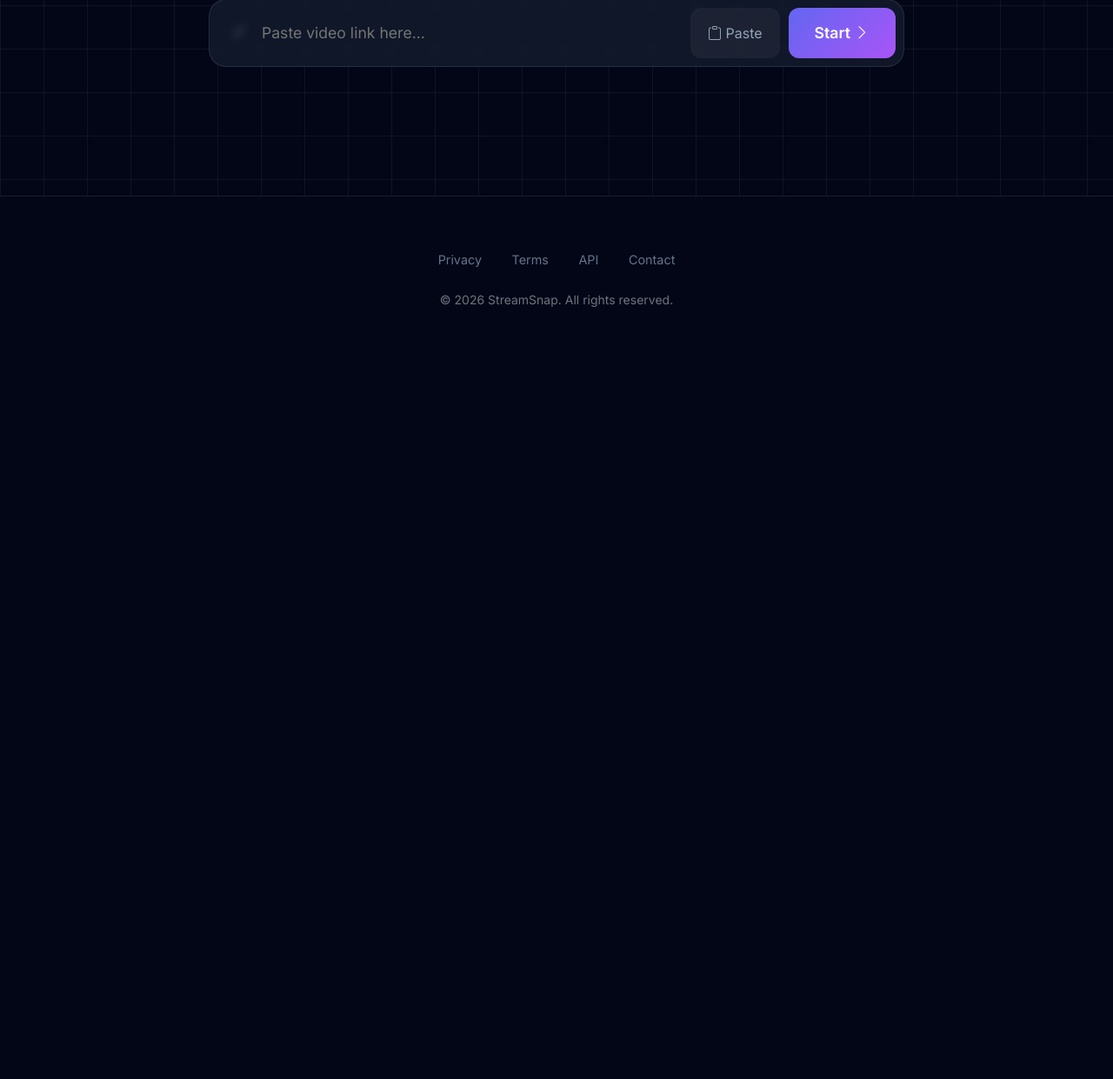
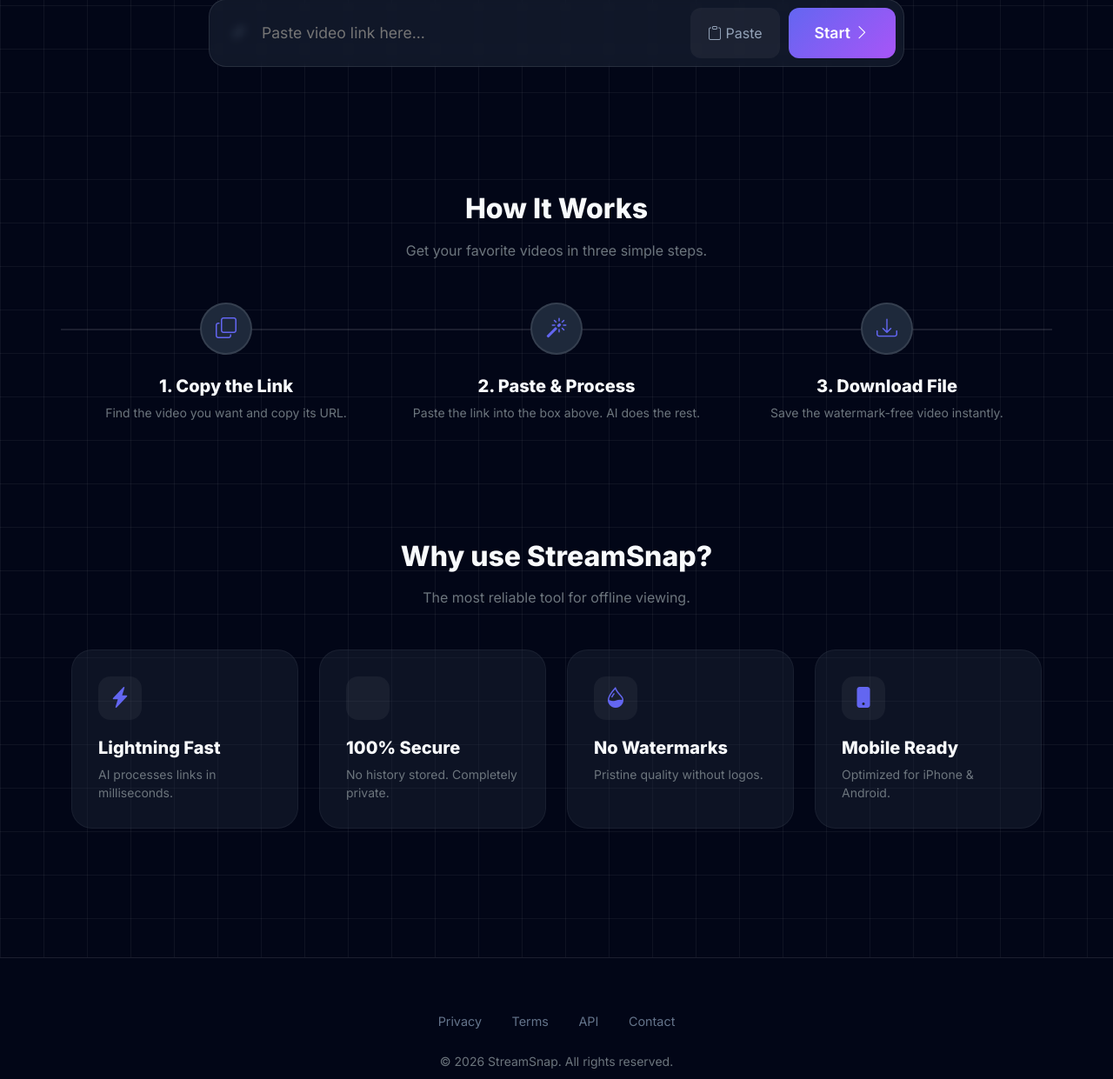
Before and after one commit to Arslan2116/streamsnap-backend, a Flask app: page / in a window 1280 px wide. Shown: the part 594-1835 px from the top of the page at 87% size. Before the commit the page ends 947 px from the top, so only its background shows below. Run offline with Flask 3, Linux system fonts and the light colour scheme; some libraries are stand-ins or nearby versions.

Commit message:
Fixed missing sections and added dynamic colors

```diff
--- a/templates/index.html
+++ b/templates/index.html
@@ -20,7 +20,6 @@
 
     .gradient-text { background: linear-gradient(135deg, #fff 0%, #94a3b8 100%); -webkit-background-clip: text; -webkit-text-fill-color: transparent; }
 
-    /* Ye text rang badlega jab link paste hoga */
     .gradient-highlight {
         background: var(--theme-gradient);
         -webkit-background-clip: text;
@@ -32,7 +31,6 @@
     .platform-tabs { display: inline-flex; background: rgba(255,255,255,0.03); padding: 5px; border-radius: 50px; border: 1px solid rgba(255,255,255,0.1); margin-bottom: 30px; }
     .tab-btn { background: transparent; border: none; color: #94a3b8; padding: 10px 25px; border-radius: 40px; font-weight: 500; transition: all 0.3s; }
 
-    /* Active Tab Rang Badlega */
     .tab-btn.active {
         background: var(--theme-color);
         color: white;
@@ -50,12 +48,20 @@
     .action-group { position: absolute; right: 10px; top: 10px; bottom: 10px; display: flex; gap: 10px; }
     .btn-paste { background: rgba(255,255,255,0.05); color: #94a3b8; border: none; padding: 0 20px; border-radius: 12px; font-weight: 500; }
 
-    /* START BUTTON (Iska rang bhi auto change hoga) */
     .btn-start {
         background: var(--theme-gradient);
         color: white; border: none; padding: 0 30px; border-radius: 12px; font-weight: 600; font-size: 1.1rem; transition: 0.3s;
     }
     .btn-start:hover { opacity: 0.9; transform: translateY(-1px); box-shadow: 0 0 15px var(--theme-shadow); }
+
+    /* --- CARDS (Features & Steps) --- */
+    .feature-card { background: rgba(30, 41, 59, 0.4); border: 1px solid rgba(255,255,255,0.05); padding: 30px; border-radius: 24px; height: 100%; transition: 0.3s; }
+    .feature-card:hover { background: rgba(30, 41, 59, 0.6); transform: translateY(-5px); border-color: rgba(255,255,255,0.1); }
+    .icon-box { width: 50px; height: 50px; background: rgba(255,255,255,0.05); color: var(--theme-color); border-radius: 14px; display: flex; align-items: center; justify-content: center; font-size: 1.5rem; margin-bottom: 20px; transition: 0.3s; }
+
+    .step-circle { width: 60px; height: 60px; background: #1e293b; border: 2px solid rgba(255,255,255,0.1); border-radius: 50%; display: flex; align-items: center; justify-content: center; font-size: 1.5rem; color: var(--theme-color); margin: 0 auto 20px; position: relative; z-index: 2; transition: 0.3s; }
+    .step-line { position: absolute; top: 30px; left: 0; width: 100%; height: 2px; background: rgba(255,255,255,0.1); z-index: 1; display: none; }
+    @media(min-width: 768px) { .step-line { display: block; } }
 
     /* --- Result Area --- */
     #result-area { display: none; max-width: 600px; margin: 40px auto; background: #1e293b; border-radius: 20px; overflow: hidden; border: 1px solid rgba(255,255,255,0.1); }
@@ -101,40 +107,83 @@
     </div>
 </div>
 
+<div id="how-it-works" class="container py-5 mt-5 position-relative">
+    <div class="text-center mb-5">
+        <h2 class="fw-bold mb-3">How It Works</h2>
+        <p class="text-secondary">Get your favorite videos in three simple steps.</p>
+    </div>
+
+    <div class="row text-center position-relative">
+        <div class="step-line"></div>
+        <div class="col-md-4 mb-4">
+            <div class="step-circle"><i class="bi bi-copy"></i></div>
+            <h5 class="fw-bold mt-4">1. Copy the Link</h5>
+            <p class="text-secondary small">Find the video you want and copy its URL.</p>
+        </div>
+        <div class="col-md-4 mb-4">
+            <div class="step-circle"><i class="bi bi-magic"></i></div>
+            <h5 class="fw-bold mt-4">2. Paste & Process</h5>
+            <p class="text-secondary small">Paste the link into the box above. AI does the rest.</p>
+        </div>
+        <div class="col-md-4 mb-4">
+            <div class="step-circle"><i class="bi bi-download"></i></div>
+            <h5 class="fw-bold mt-4">3. Download File</h5>
+            <p class="text-secondary small">Save the watermark-free video instantly.</p>
+        </div>
+    </div>
+</div>
+
+<div id="features" class="container py-5 mb-5">
+    <div class="text-center mb-5">
+        <h2 class="fw-bold mb-3">Why use StreamSnap?</h2>
+        <p class="text-secondary">The most reliable tool for offline viewing.</p>
+    </div>
+
+    <div class="row g-4">
+        <div class="col-md-3 col-6">
+            <div class="feature-card">
+                <div class="icon-box"><i class="bi bi-lightning-charge-fill"></i></div>
+                <h5 class="fw-bold mb-2">Lightning Fast</h5>
+                <p class="text-secondary small mb-0">AI processes links in milliseconds.</p>
+            </div>
+        </div>
+        <div class="col-md-3 col-6">
+            <div class="feature-card">
+                <div class="icon-box"><i class="bi bi-shield-check-fill"></i></div>
+                <h5 class="fw-bold mb-2">100% Secure</h5>
+                <p class="text-secondary small mb-0">No history stored. Completely private.</p>
+            </div>
+        </div>
+        <div class="col-md-3 col-6">
+            <div class="feature-card">
+                <div class="icon-box"><i class="bi bi-droplet-half"></i></div>
+                <h5 class="fw-bold mb-2">No Watermarks</h5>
+                <p class="text-secondary small mb-0">Pristine quality without logos.</p>
+            </div>
+        </div>
+        <div class="col-md-3 col-6">
+            <div class="feature-card">
+                <div class="icon-box"><i class="bi bi-phone-fill"></i></div>
+                <h5 class="fw-bold mb-2">Mobile Ready</h5>
+                <p class="text-secondary small mb-0">Optimized for iPhone & Android.</p>
+            </div>
+        </div>
+    </div>
+</div>
+
 <script>
-    // --- 1. CONFIGURATION (Colors Set karein) ---
+    // --- 1. CONFIGURATION ---
     const brands = {
-        'TikTok': {
-            color: '#ff0050', // TikTok Pink/Red
-            gradient: 'linear-gradient(135deg, #00f2ea 0%, #ff0050 100%)', // Neon Split
-            icon: 'bi-tiktok'
-        },
-        'Instagram': {
-            color: '#d62976',
-            gradient: 'linear-gradient(135deg, #f09433 0%, #e6683c 25%, #dc2743 50%, #cc2366 75%, #bc1888 100%)', // Insta Gradient
-            icon: 'bi-instagram'
-        },
-        'YouTube': {
-            color: '#ff0000',
-            gradient: 'linear-gradient(135deg, #ff0000 0%, #cc0000 100%)', // Pure Red
-            icon: 'bi-youtube'
-        },
-        'Facebook': {
-            color: '#1877f2',
-            gradient: 'linear-gradient(135deg, #1877f2 0%, #0c5dc7 100%)', // FB Blue
-            icon: 'bi-facebook'
-        },
-        'Default': {
-            color: '#6366f1',
-            gradient: 'linear-gradient(135deg, #6366f1 0%, #a855f7 100%)', // StreamSnap Purple
-            icon: 'bi-link-45deg'
-        }
+        'TikTok': { color: '#ff0050', gradient: 'linear-gradient(135deg, #00f2ea 0%, #ff0050 100%)', icon: 'bi-tiktok' },
+        'Instagram': { color: '#d62976', gradient: 'linear-gradient(135deg, #f09433 0%, #e6683c 25%, #dc2743 50%, #cc2366 75%, #bc1888 100%)', icon: 'bi-instagram' },
+        'YouTube': { color: '#ff0000', gradient: 'linear-gradient(135deg, #ff0000 0%, #cc0000 100%)', icon: 'bi-youtube' },
+        'Facebook': { color: '#1877f2', gradient: 'linear-gradient(135deg, #1877f2 0%, #0c5dc7 100%)', icon: 'bi-facebook' },
+        'Default': { color: '#6366f1', gradient: 'linear-gradient(135deg, #6366f1 0%, #a855f7 100%)', icon: 'bi-link-45deg' }
     };
 
-    // --- 2. AUTO DETECT LOGIC ---
+    // --- 2. AUTO DETECT ---
     function autoDetectPlatform() {
         const url = document.getElementById('url-input').value.toLowerCase();
-
         if (url.includes('tiktok.com')) { applyTheme('TikTok'); }
         else if (url.includes('instagram.com')) { applyTheme('Instagram'); }
         else if (url.includes('youtube.com') || url.includes('youtu.be')) { applyTheme('YouTube'); }
@@ -145,40 +194,38 @@
     // --- 3. THEME CHANGER ---
     function applyTheme(platform) {
         const theme = brands[platform] || brands['Default'];
+        const root = document.documentElement;
 
-        // CSS Variables Update (Magic Line)
-        const root = document.documentElement;
+        // Colors Change
         root.style.setProperty('--theme-color', theme.color);
         root.style.setProperty('--theme-gradient', theme.gradient);
-        root.style.setProperty('--theme-shadow', theme.color + '66'); // Adding transparency
+        root.style.setProperty('--theme-shadow', theme.color + '66');
 
-        // Tabs Active State
+        // Tabs
         document.querySelectorAll('.tab-btn').forEach(btn => btn.classList.remove('active'));
         const activeTab = document.getElementById(`tab-${platform.toLowerCase()}`);
         if(activeTab) activeTab.classList.add('active');
 
-        // Input Icon Change
+        // Input Icon
         const iconElement = document.getElementById('input-icon');
         iconElement.className = `bi ${theme.icon} input-icon`;
         iconElement.style.color = theme.color;
     }
 
-    // Manual Click
     function manualSelect(platform) {
         applyTheme(platform);
         document.getElementById('url-input').placeholder = `Paste ${platform} link...`;
     }
 
-    // Paste & Auto Check
     async function pasteLink() {
         try {
             const text = await navigator.clipboard.readText();
             document.getElementById('url-input').value = text;
-            autoDetectPlatform(); // Paste ke foran baad check karo
+            autoDetectPlatform();
         } catch (err) { alert('Clipboard permission needed'); }
     }
 
-    // Download Logic (Same as before)
+    // --- 4. DOWNLOAD LOGIC ---
     async function downloadMedia() {
         const input = document.getElementById('url-input');
         const btn = document.getElementById('btn-action');
@@ -210,8 +257,7 @@
                 result.scrollIntoView({ behavior: 'smooth' });
             }
         } catch (e) {
-            alert("Error");
-            loading.style.display = 'none'; btn.disabled = false; btn.innerHTML = 'Start';
+            alert("Error"); loading.style.display = 'none'; btn.disabled = false; btn.innerHTML = 'Start';
         }
     }
 </script>
```
